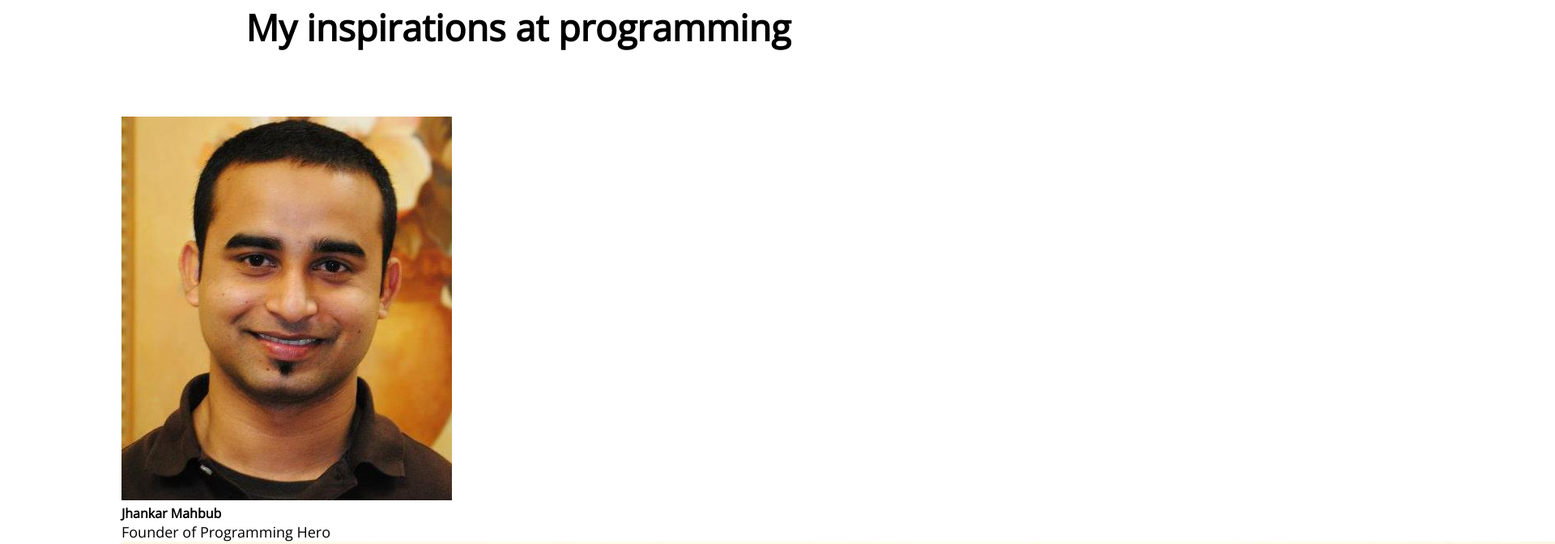
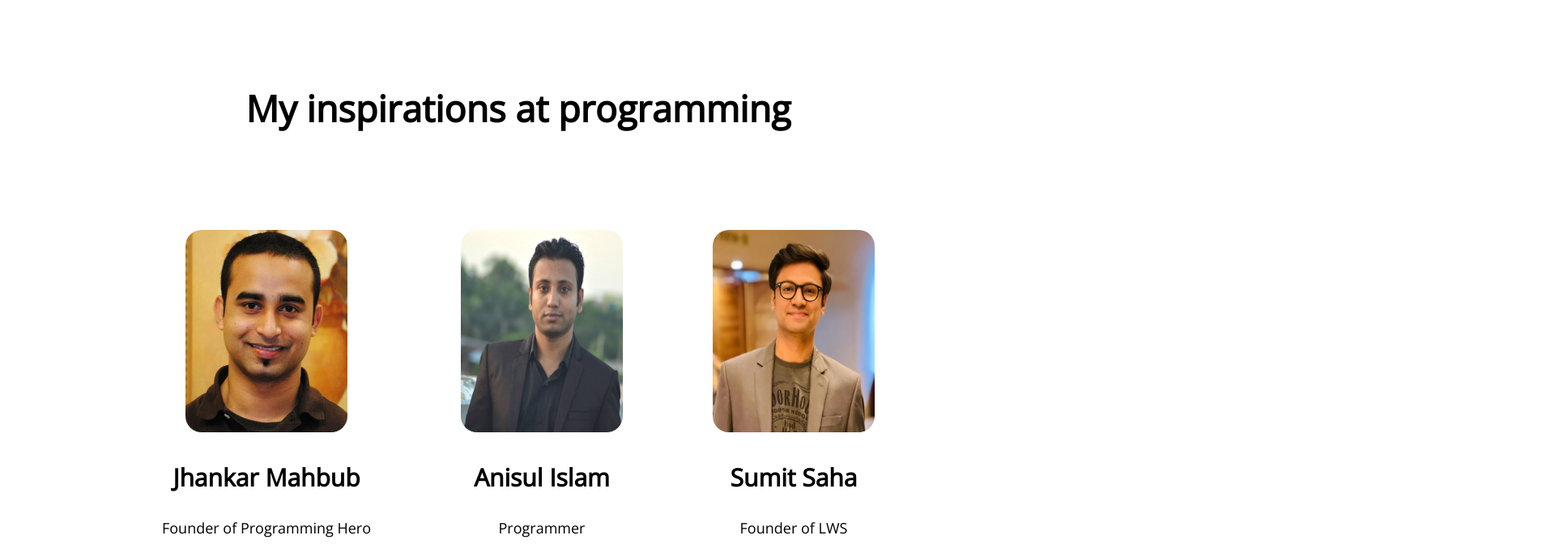
Before and after one commit to Najmul890/new-year-new-me, a plain HTML site: page index.html in a window 1280 px wide. Shown: the part 2201-2873 px from the top of the page at 81% size, 1920 px wide, since content can reach past the window. Drawn offline with nearby package versions, Linux system fonts and the light colour scheme; files whose address does not match are found by name.

Commit message:
inspirations section done

```diff
--- a/style.css
+++ b/style.css
@@ -81,10 +81,25 @@
 
 /* styles of inspirations section */
 .inspirations-section{
-    padding: 50px;
+    padding: 50px 100px;
+    margin-top: 100px;
 }
 .inspirations-section h3{
     text-align: center;
     font-size: 45px;
-    margin-bottom: 80px;
+    margin-bottom: 120px;
 }
+.inspirations-container{
+    display: flex;
+    justify-content: space-between;
+    text-align: center;
+}
+.inspirations-container img{
+    width: 200px;
+    height: 250px;
+    border-radius: 20px;
+}
+.inspiration h4{
+    font-size: 30px;
+    margin: 30px 0;
+}
```
